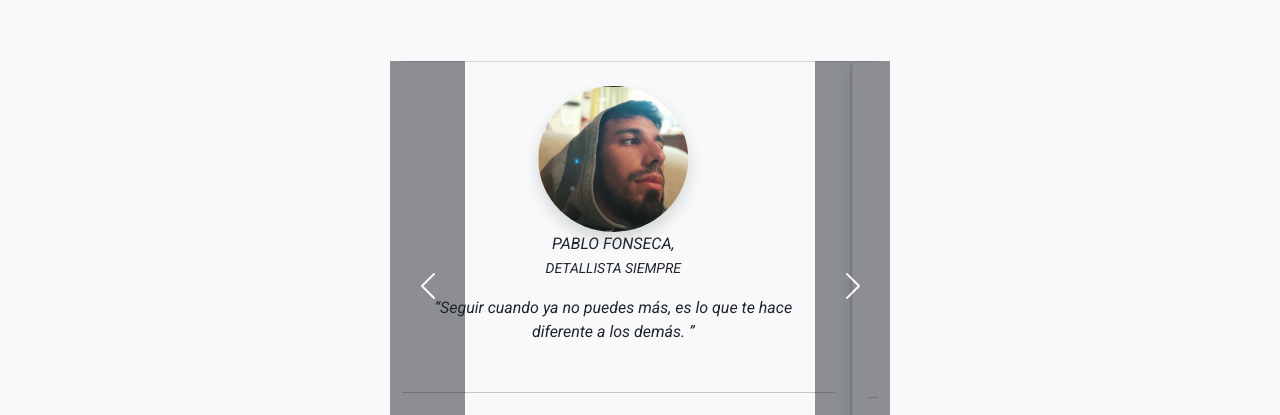
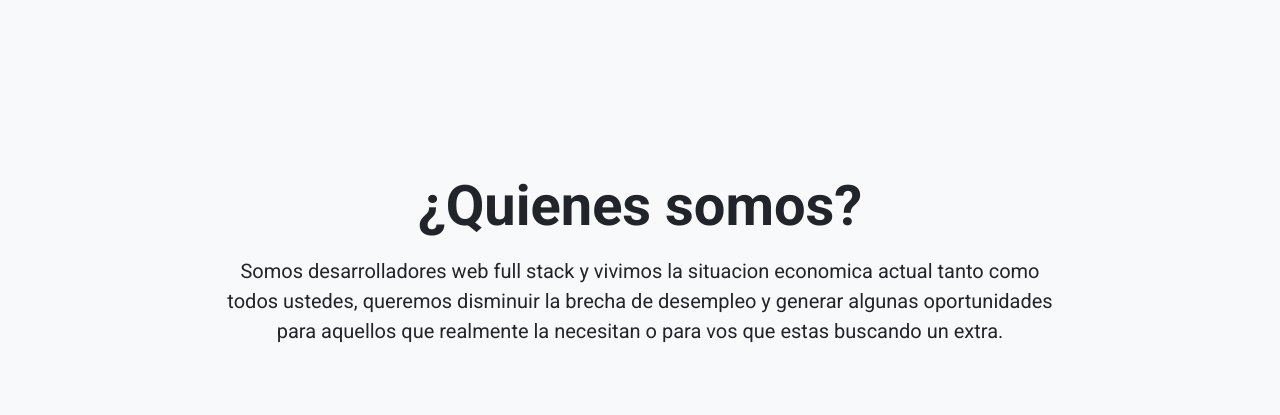
Before and after one commit to fedefaisca/integrador, a plain HTML site: page index.html in a window 1280 px wide. Shown: the part 1839-2254 px from the top of the page. Drawn offline with nearby package versions, Linux system fonts and the light colour scheme.

Commit message:
contenido 'quienes somos'

```diff
--- a/index.html
+++ b/index.html
@@ -190,7 +190,7 @@
   </section>
 
   <!-- CUARTA SECTION -->
-  <!-- <section class="pb-5 pt-5 mb-0" id="nosotros">
+  <section class="pb-5 pt-5 mb-0" id="nosotros">
     <div class="container">
       <div class="row mt-0    d-flex justify-content-center align-items-center text-center">
         <div class="col-12 col-md-9 text-center">
@@ -203,7 +203,7 @@
     </div>
 
   </section>
-  <section class="pt-5 pb-5">
+  <!-- <section class="pt-5 pb-5">
     <div class="">
       <div class="container  ">
         <div class="row   justify-content-center header-h100  d-flex  ">
@@ -274,7 +274,7 @@
         </div>
       </div>
     </div>
-  </section> -->
+  </section> --> -->
 
   <!-- SECTION PARA CAROUSEL -->
   <!-- <div id="carouselExampleIndicators" class="carousel slide container" data-bs-ride="carousel" style="max-width:500px; ">
```
